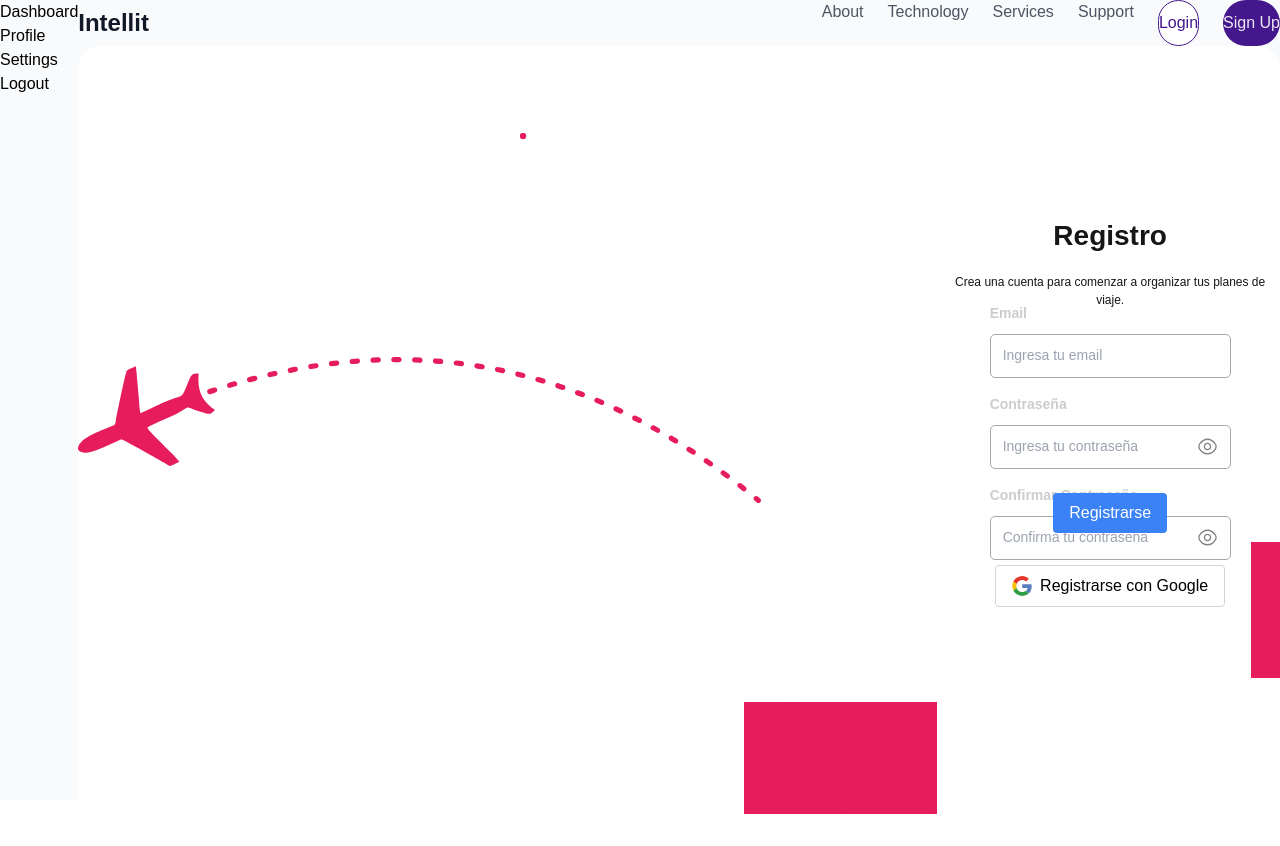
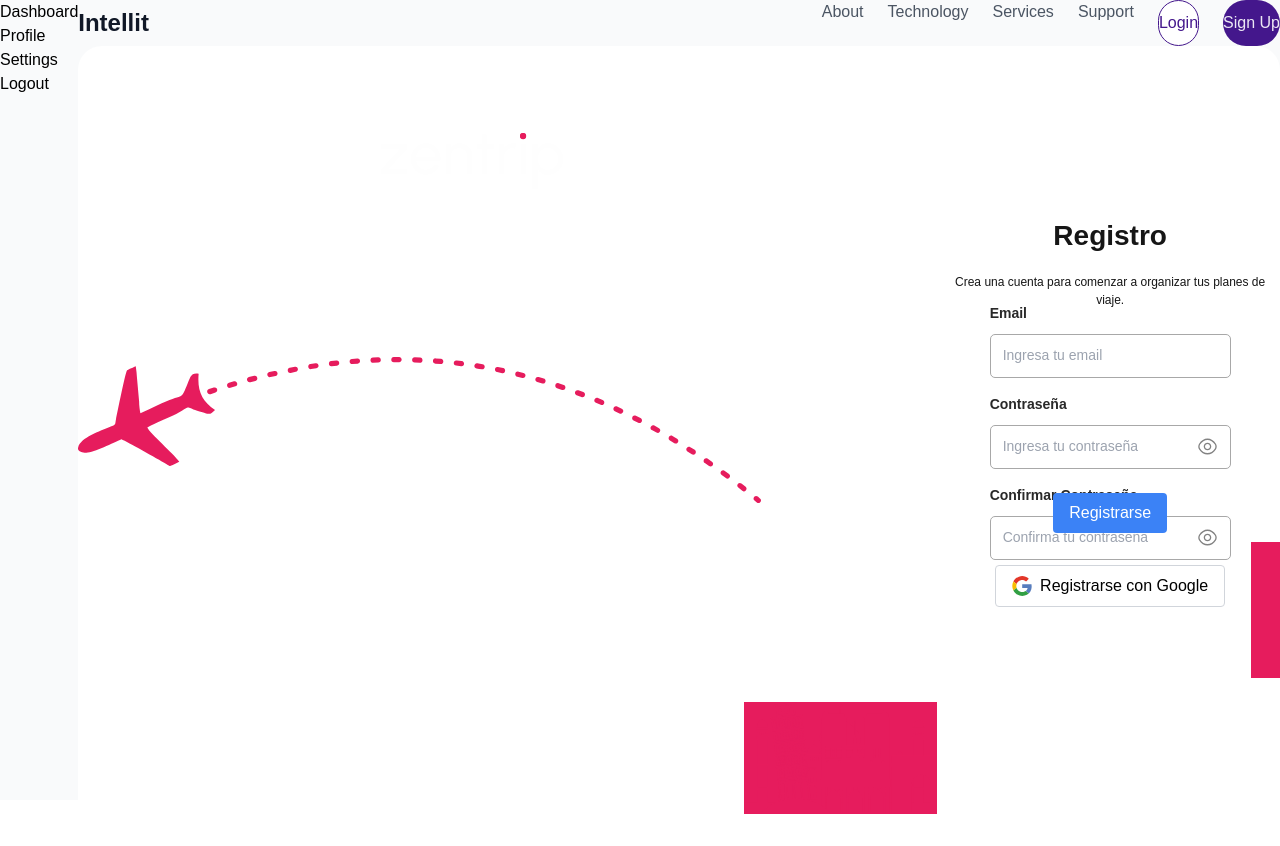
Before and after one commit to Ignacio918/viajes-app, a React (Vite) app in the folder viajes-app/: page /registerform in a window 1280 px wide. Built offline with nearby package versions, Linux system fonts and the light colour scheme; a web font is replaced by a local one.

Commit message:
arreglos

```diff
--- a/viajes-app/src/components/TextField.tsx
+++ b/viajes-app/src/components/TextField.tsx
@@ -36,7 +36,7 @@ const TextField: React.FC<TextFieldProps> = ({
 
   return (
     <div className="textfield-container">
-      <label className={`textfield-label ${inputState}`}>
+      <label className={`textfield-label ${state}`}>
         {label}
       </label>
       <div className={`textfield-input-container ${inputState}`}>
--- a/viajes-app/src/styles/TextField.css
+++ b/viajes-app/src/styles/TextField.css
@@ -11,7 +11,7 @@
   font-size: 14px;
   font-family: 'Urbanist', sans-serif;
   font-weight: 600;
-  color: rgba(0, 0, 0, 0.20); /* Color original del diseño */
+  color: #292929; /* Color original del diseño */
 }
 
 .textfield-input-container {
@@ -34,7 +34,7 @@
   font-size: 14px;
   font-family: 'Urbanist', sans-serif;
   font-weight: 400;
-  color: rgba(0, 0, 0, 0.20); /* Color inicial del texto */
+  color: #3E3E3E; /* Color del texto */
 }
 
 .textfield-input:focus {
@@ -80,6 +80,10 @@
   border-color: #FF6893;
 }
 
+.textfield-input.error {
+  color: #FF6893; /* Color del texto cuando hay error */
+}
+
 /* State: Success */
 .textfield-input-container.success {
   border-color: #A8D5BA;
```
